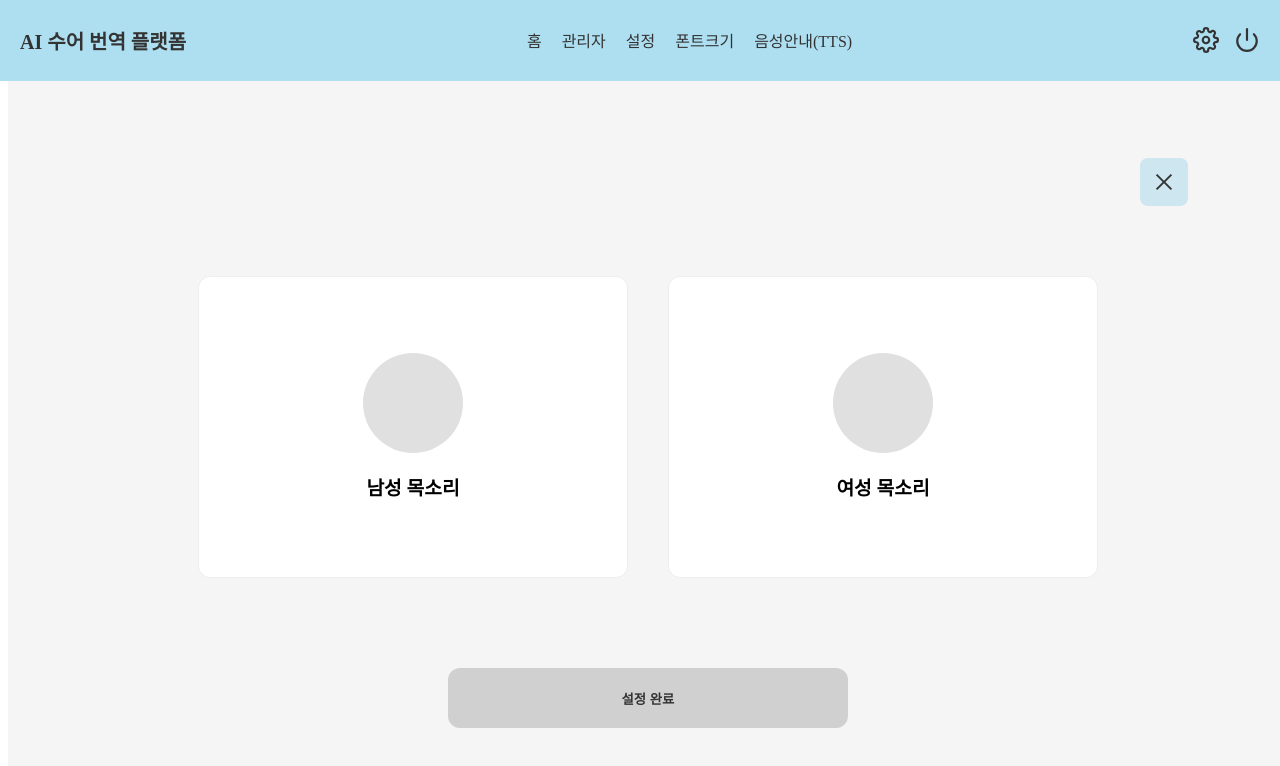
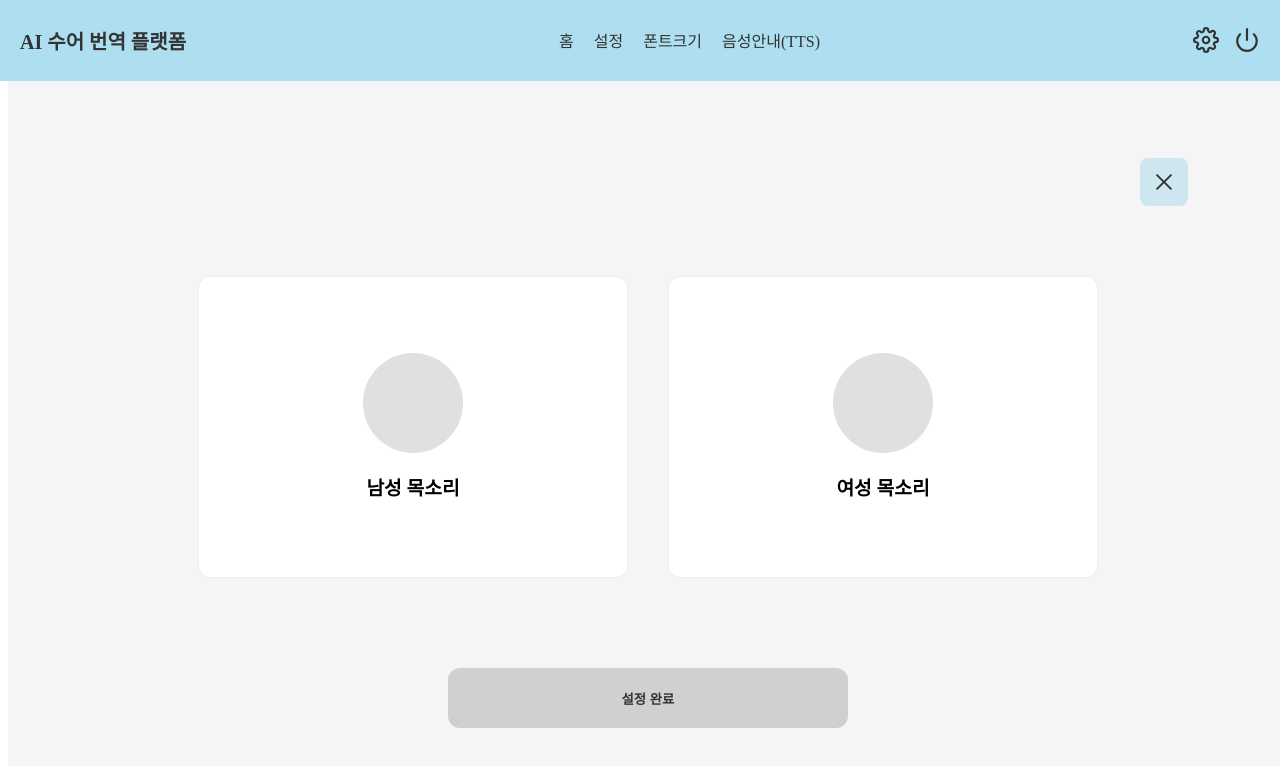
Before and after one commit to sup12135/saesol-translator, a React (Vite) app in the folder frontend/: page /TTS in a window 1280 px wide. Shown: the top 766 px of the page. Built offline with nearby package versions, Linux system fonts and the light colour scheme.

Commit message:
SL_SC_05(관리자 페이지)삭제

```diff
--- a/frontend/src/App.tsx
+++ b/frontend/src/App.tsx
@@ -2,7 +2,6 @@
 
 import {Route, BrowserRouter, Routes} from "react-router-dom";
 import Home from "./pages/Home";
-import Admin from "./pages/Admin";
 import FontSize from "./pages/Settings/FontSize";
 import Settings from "./pages/Settings";
 import TTS from "./pages/Settings/TTS"
@@ -15,7 +14,6 @@ function App() {
     <Header />
       <Routes>
         <Route path='/' element={<Home />}/>
-        <Route path='/Admin' element={<Admin />}/>
         <Route path='/Fontsize' element={<FontSize />}/>
         <Route path="/Settings" element={<Settings />}/>
         <Route path ='/TTS' element={<TTS />}/>
--- a/frontend/src/components/Header/Navigation.tsx
+++ b/frontend/src/components/Header/Navigation.tsx
@@ -3,7 +3,6 @@ import { Link } from 'react-router-dom';
 
 const NAV_ITEMS = [
   { name: '홈', path: '/' },
-  { name: '관리자', path: '/Admin' },
   { name: '설정', path: '/Settings' },
   { name: '폰트크기', path: '/FontSize' },
   { name: '음성안내(TTS)', path: '/TTS' },
--- a/frontend/src/pages/Admin/index.tsx
+++ /dev/null
@@ -1,10 +0,0 @@
-//src/pages/Admin/index.tsx (SL_SC_05)
-
-function Admin() {
-
-  return (
-    <h1>Admin-.-</h1>
-  )
-}
-
-export default Admin;
```
